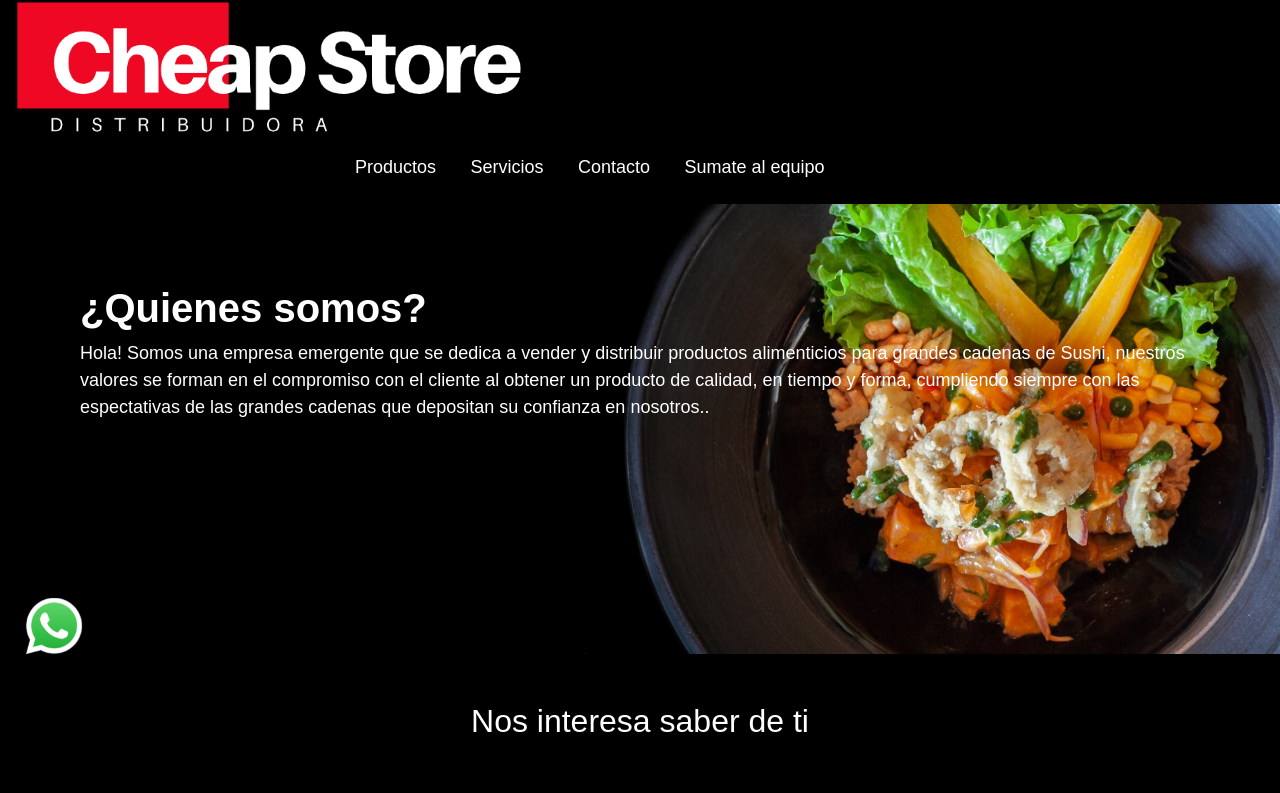
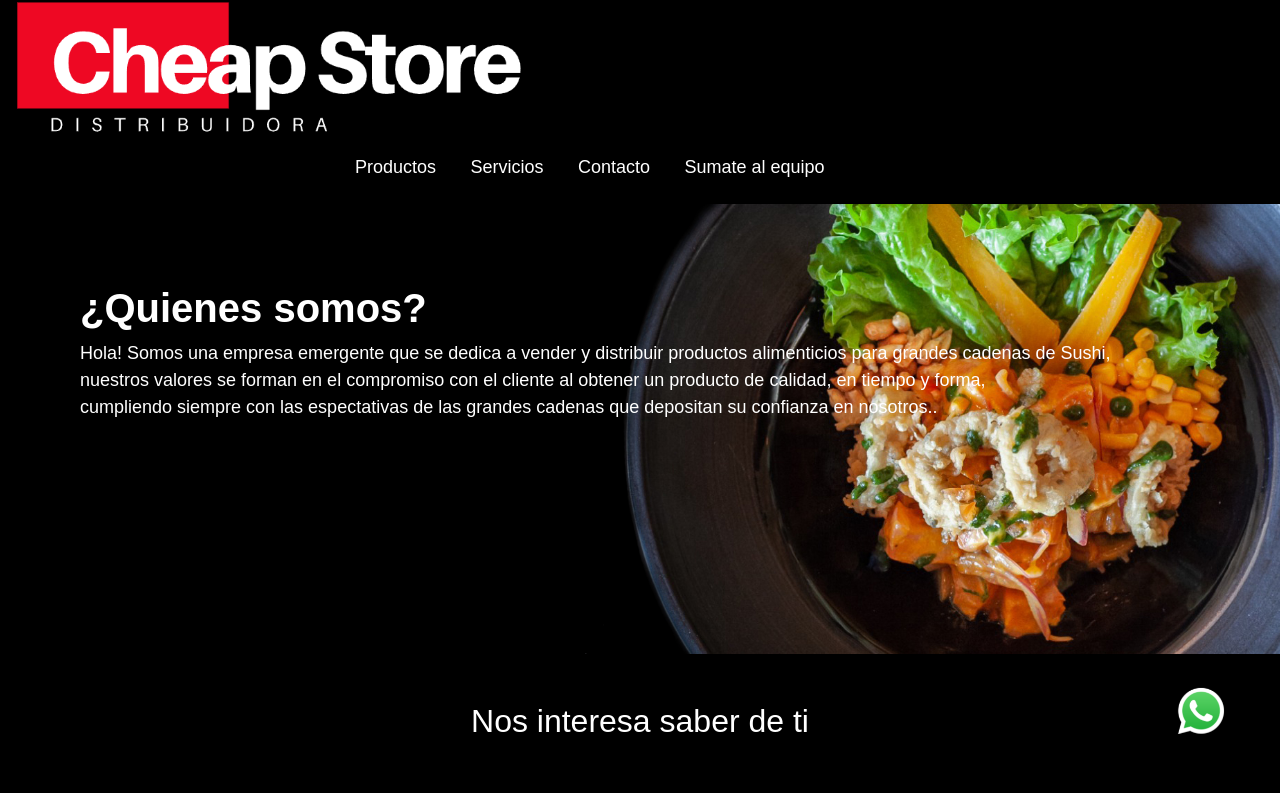
Before and after one commit to ChristianCabrera22/CheapStore, a plain HTML site: page pages/contacto.html in a window 1280 px wide. Shown: the top 793 px of the page. Drawn offline with Linux system fonts and the light colour scheme; grey boxes are pictures that could not be loaded.

Commit message:
tecla whatsapp lado derecho, mejora parrafo Quienes somos..

```diff
--- a/css/styles.css
+++ b/css/styles.css
@@ -187,8 +187,9 @@ nav a:hover, nav a:active {
     animation-name: slidein;
     font-family:sans-serif;
 }
-.faqs p,
+.faqs span,
 .faqs a {
+    display: inline;
     font-size:large;
     animation-duration: 3s;
     animation-name: slidein;
@@ -329,23 +330,21 @@ nav a:hover, nav a:active {
 }
 .whatsapp {
     position: fixed;
-    bottom: 15%;
+    bottom: 5%;
     right: 1;
     padding: 2%;
-    flex-direction: column;
-    justify-content: center;
-    align-items: center;
+    margin-left: 90%;
 }
 .whatsapp img {
-    width: 8%;
+    width: 60%;
     height: auto;
     transition:all .5s;
+}
 
-}
 .whatsapp img:hover {
 
     transition:all .5s;
-    width: 9%;
+    width: 65%;
 }
 .invertir {
     filter: invert(100%);
--- a/pages/contacto.html
+++ b/pages/contacto.html
@@ -28,7 +28,8 @@
     <!-- Presentacion index -->
     <div class="faqs">
         <h1>¿Quienes somos?</h1>
-        <p>Hola! Somos una empresa emergente que se dedica a vender y distribuir productos alimenticios para grandes cadenas de Sushi, nuestros valores se forman en el compromiso con el cliente al obtener un producto de calidad, en tiempo y forma, cumpliendo siempre con las espectativas de las grandes cadenas que depositan su confianza en nosotros..</p>
+        <span>Hola! Somos una empresa emergente que se dedica a vender y distribuir productos alimenticios para grandes cadenas de Sushi,</span>
+            <span> nuestros valores se forman en el compromiso con el cliente al obtener un producto de calidad, en tiempo y forma,</span><span>cumpliendo siempre con las espectativas de las grandes cadenas que depositan su confianza en nosotros..</span>
     </div>
 <section>
     <div class="ftco-section text-white p-5">
```
Also changed, not shown: index.html (+2 -1 lines).
